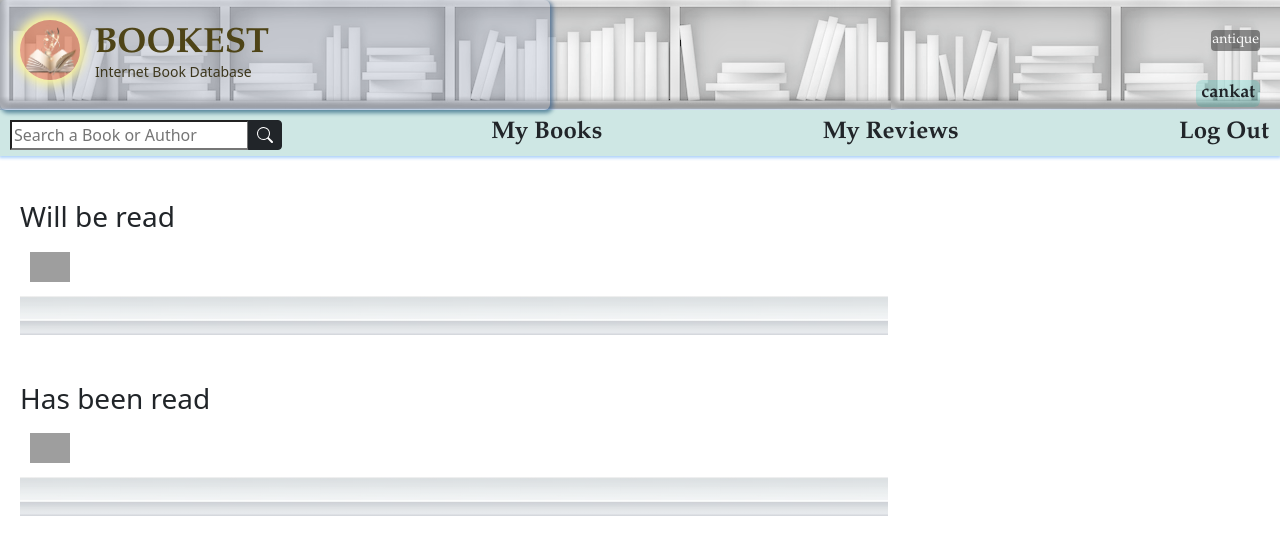
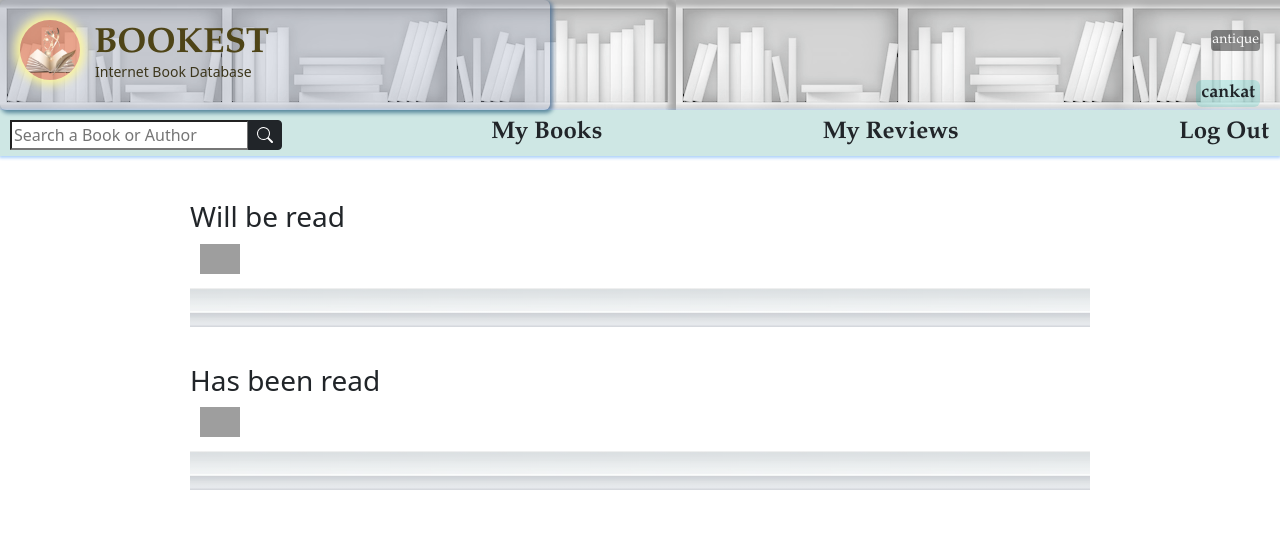
Before and after one commit to jankat11/bookest, a Django app: page /my_books in a window 1280 px wide. Shown: the top 555 px of the page. Run offline with Django 4.2, Linux system fonts and the light colour scheme; a user stored in the database is signed in; data comes from the database, SQL or seed files in the repository; some web fonts are replaced; grey boxes are pictures that could not be loaded.

Commit message:
shelves width edit

```diff
--- a/books/static/books/styles.css
+++ b/books/static/books/styles.css
@@ -436,14 +436,23 @@ body {
 
 }
 
-#emptyShelf {
+.emptyShelf {
     margin: 20px;
     font-style: italic;
     font-weight: 400;
 }
 
-#readShelf {
+.readShelfTop {
     margin-top: 40px;
+}
+
+.readShelfBottom {
+margin-top: 30px !important;
+}
+
+.readShelf, .emptyShelf, .readShelfModern, .readShelfAntique {
+    width: 900px;
+    margin: auto;
 }
 
 .bookOnTheShelf {
@@ -459,14 +468,12 @@ body {
 .readShelfModern {
     background-image: linear-gradient(rgba(255, 255, 255, .7), rgba(255, 255, 255, .7)), url("/static/books/images/shelfModern.png");
     background-repeat: repeat;
-    width: 70%;
     min-height: 100px;
 }
 
 .readShelfAntique {
     background-image: url("/static/books/images/shelfAntique.png");
     background-repeat: repeat;
-    width: 70%;
     min-height: 100px;
 }
 
@@ -617,7 +624,8 @@ body {
 @media (max-width: 1023px) {
 
     .readShelfModern,
-    .readShelfAntique {
+    .readShelfAntique,
+    .readShelf, .emptyShelf {
         width: 100%;
     }
 }
--- a/books/templates/books/myBooks.html
+++ b/books/templates/books/myBooks.html
@@ -14,22 +14,22 @@
     <div class="messages"><br></div>
     {% endif %}
 
-    <h3>Will be read</h3>
+    <h3 class="readShelf readShelfTop">Will be read</h3>
     <div id="topShelf" class="readShelfModern">
     {% for book_w in will_be_read %}
         <img id="{{book_w}}" class="bookOnTheShelf" src="http://books.google.com/books/content?id={{book_w}}&printsec=frontcover&img=1&zoom=5&edge=curl&source=gbs_api" width="50" alt="no image">
     {% empty %}
-        <span id="emptyShelf">This bookshelf is empty</span>
+        <span class="emptyShelf">This bookshelf is empty</span>
     {% endfor %}
     </div>
 
 
-    <h3 id="readShelf">Has been read</h3>
+    <h3 class="readShelf readShelfBottom">Has been read</h3>
     <div id="bottomShelf" class="readShelfModern">
     {% for book_h in has_been_read %}
         <img id="{{book_h}}" class="bookOnTheShelf" src="http://books.google.com/books/content?id={{book_h}}&printsec=frontcover&img=1&zoom=5&edge=curl&source=gbs_api" width="50" alt="no image">
     {% empty %}
-        <span id="emptyShelf">This bookshelf is empty</span>
+        <span class="emptyShelf">This bookshelf is empty</span>
     {% endfor %}
     </div>
 </div>
```
Also changed, not shown: books/static/books/images/bookIconHistory.png, books/static/books/images/bookIconModern.png, books/static/books/images/booksModernLarge.png.
